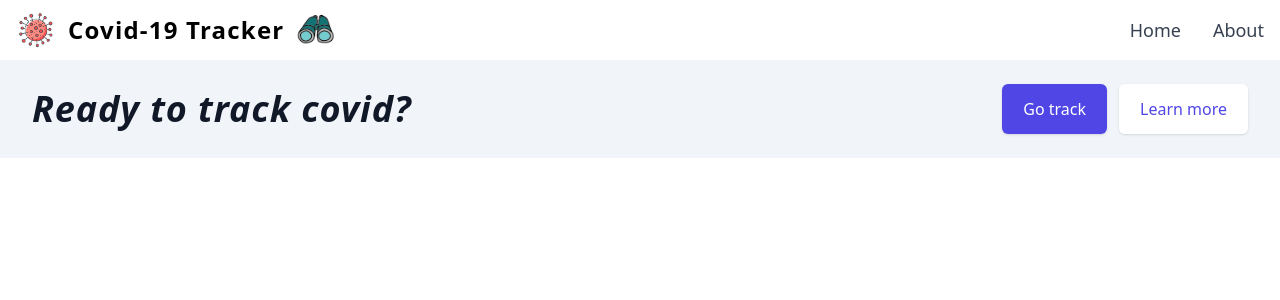
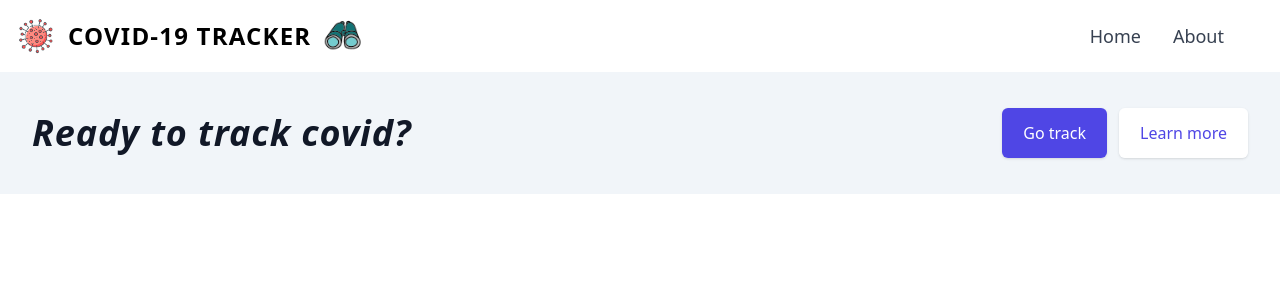
Before and after one commit to msperl00/Covid19-Tracker, a Vue app: page / in a window 1280 px wide. Shown: the top 300 px of the page. Built offline with nearby package versions, Linux system fonts and the light colour scheme.

Commit message:
refactor comp. countryselect

```diff
--- a/src/components/CountrySelect.vue
+++ b/src/components/CountrySelect.vue
@@ -1,7 +1,10 @@
 <template>
     <select @change="onChange()" v-model="selected" class="form-select block border rounded p-3 w-full mb-5">
         <option value="0" >Select Country</option>
-        <option v-for="country in countries" :value="country.ID"> {{country.Country}}</option>
+        <option v-for="country in countries" :value="country.ID">
+        <span v-if="country.ID == undefined" >Global</span>
+        <span v-else >{{country.Country}} </span>
+        </option>
         <!-- TODO interface del input -->
     </select>
 
@@ -24,6 +27,7 @@
                     const country = this.countries.find( (item) => item.ID === this.selected);
                     console.log(country);
                     this.$emit('get-country', country)
+                    this.$emit('get-title','GLOBAL DETAILS')
                 }
         }
     }
--- a/src/components/Navbar.vue
+++ b/src/components/Navbar.vue
@@ -1,5 +1,5 @@
 <template>
-    <nav class="bg-white border-gray-200 px-2 sm:px-4 py-2.5 dark:bg-gray-800">
+    <nav class="bg-white border-gray-200 px-2 sm:px-4 py-4 dark:bg-gray-800">
         <div class=" flex flex-wrap justify-between items-center mx-auto">
             <a href="#" class="flex">
                 <router-link to="/">
@@ -7,12 +7,12 @@
                 </router-link>
                 <span
                     class="self-center text-2xl font-bold whitespace-nowrap dark:text-white tracking-wider "
-                >Covid-19 Tracker</span>
+                >COVID-19 TRACKER</span>
                 <router-link to="/about">
                     <img class="ml-3 h-10" src="../../public/images/prismaticos.png" alt="prismaticos" />
                 </router-link>
             </a>
-            <div class="hidden w-full md:block md:w-auto"  id="mobile-menu">
+            <div class="hidden w-full md:block md:w-auto px-10"  id="mobile-menu">
                 <ul
                     class="flex flex-col mt-4 md:flex-row md:space-x-8 md:mt-0 md:text-sm md:font-medium"
                 >
--- a/src/components/Tracker.vue
+++ b/src/components/Tracker.vue
@@ -10,7 +10,7 @@
    </div>
 </template>
 <script>
-import { ref, onMounted, inject, onBeforeUpdate,onBeforeMount, computed} from 'vue'
+import { ref, onMounted, inject, onBeforeUpdate,onBeforeMount, computed, reactive} from 'vue'
 import {useFetch} from '../hooks/useFetch'
 import DataBox from '../components/DataBox.vue'
 import CountrySelect from '../components/CountrySelect.vue'
@@ -22,11 +22,12 @@ export default {
     setup(props, context){
         const loading = inject('mySpinner')
         console.log('Using Inject in Tracker '+loading.val);
-
+        const titleConst = 'GLOBAL DETAILS';
+        let addGlobal = ref(true);
        /*  let title= ref('Global'); */
         let date= '';
-        let title = ref('GLobal details');
-        let stats= {};
+        let title = ref('GLOBAL DETAILS');
+        let stats= reactive({});
         let countries= {};
         let worldData = {};
 
@@ -43,18 +44,32 @@ export default {
           stats = worldData.Global;
 
          function getStatus(){
-             stats = worldData.Global;
+             /* TO READ REACTIVE DATA */
+           if(title.value === 'GLOBAL DETAILS')
+                 stats = worldData.Global;
              return stats;
          }
+
          function getCountries(){
              countries = worldData.Countries;
+            console.log(addGlobal);
+             if(addGlobal){
+             const auxGlobal = worldData.Global;
+             countries.unshift(worldData.Global);
+             addGlobal = false;
+             }
+             console.log(countries);
+             console.log(addGlobal);
              return countries;
          }
 
          function getCountryData(country){
              stats = country;
-             console.log(stats);
-             title.value = country.Country;
+             console.log(country);
+             if(country.Country != undefined)
+                 title.value = country.Country;
+             else
+                title.value = titleConst;
          }
 
          onMounted( async () => {
@@ -62,6 +77,7 @@ export default {
             getWorldData().then((response) => {
                 worldData = response;
                 console.log('GetWorldData', worldData);
+                 stats = worldData.Global;
                 // ! Se quita el spinner cuando se obtenga la response
                  setTimeout(() => {
                 loading.val = false;
@@ -69,7 +85,6 @@ export default {
 
 
             }).catch(err => alert(err));
-
         })
 
         onBeforeMount( () => {
@@ -77,7 +92,7 @@ export default {
             loading.val = true;
         })
 
-       return {getWorldData, loading, getStatus, getCountries, getDate, getCountryData, title}
+       return {getWorldData, loading, getStatus, getCountries, getDate, getCountryData, title, stats, addGlobal}
 
     },
     watch: {
--- a/src/views/GlobalDetails.vue
+++ b/src/views/GlobalDetails.vue
@@ -1,52 +1,55 @@
 <template>
+  <div class="bg-slate-100">
     <div
-      class="mx-auto max-w-screen-xl  sm:px-4 lg:flex lg:justify-between md:flex md:justify-between lg:py-6 lg:px-8 md:py-6 md:px-8"
+      class="mx-auto bg-slate-100 max-w-screen-2xl sm:px-4 lg:flex lg:justify-between md:flex md:justify-between lg:py-0 lg:pt-4 lg:px-8 md:py-6 md:px-8 lg:mb-5"
     >
       <h2
-        class="text-3xl  italic font-extrabold  leading-9 tracking-wider text-gray-900 sm:text-4xl sm:leading-10"
+        class="text-3xl italic font-extrabold leading-9 tracking-wider text-gray-900 sm:text-4xl sm:leading-10"
       >
-        {{title}} <Clock />
+        {{ title }}
+        <Clock />
         <!-- TODO -> Date -->
         <br />
       </h2>
-      <div class="hidden w-full md:block md:w-auto">
-        <div class="inline-flex rounded-md shadow md:flex-row md:space-x-8 md:mt-0 md:text-sm md:font-medium">
+
+      <div class="hidden w-full md:block md:w-auto lg:mt-4">
+        <div
+          class="inline-flex rounded-md shadow md:flex-row md:space-x-8 md:mt-0 md:text-sm md:font-medium"
+        >
           <router-link
             to="/"
             class="inline-flex items-center justify-center rounded-md border border-transparent bg-indigo-600 px-5 py-3 text-base font-medium leading-6 text-white transition duration-150 ease-in-out hover:bg-indigo-500 focus:outline-none"
-            >Go back</router-link
-          >
-
+          >Go back</router-link>
+        </div>
       </div>
     </div>
   </div>
   <div>
-      <Tracker @customChange="log"/>
+    <Tracker @customChange="log" />
   </div>
 </template>
 <script>
 import Tracker from '../components/Tracker.vue'
 import Clock from '../components/Clock.vue'
-import { ref, onMounted, inject, onBeforeUpdate,onBeforeMount, computed} from 'vue'
+import { ref, onMounted, inject, onBeforeUpdate, onBeforeMount, computed } from 'vue'
 
 export default {
   name: 'GlobalDetails',
-    components: {Tracker, Clock},
-    setup(){
+  components: { Tracker, Clock },
+  setup() {
 
     let title = ref('Global details');
 
     function log(event) {
-          console.log('New country details -> '+event);
+      console.log('New country details -> ' + event);
       title.value = event;
     }
 
-      return {title, log}
+    return { title, log }
   }
 
 }
 </script>
 
 <style>
-
 </style>
--- a/src/views/Home.vue
+++ b/src/views/Home.vue
@@ -28,7 +28,7 @@ export default {
 <template>
   <div class="bg-slate-100">
     <div
-      class="mx-auto max-w-screen-xl px-4 py-12 sm:px-6 lg:flex lg:items-center lg:justify-between lg:py-6 lg:px-8 md:flex md:items-center md:justify-between md:py-6 md:px-8"
+      class="mx-auto max-w-screen-2xl  sm:px-6 lg:flex lg:items-center lg:justify-between lg:py-9 lg:px-8 md:flex md:items-center md:justify-between md:py-6 md:px-8"
     >
       <h2
         class="text-3xl font-extrabold leading-9 tracking-wide text-gray-900 sm:text-4xl sm:leading-10 italic"
```
Lines whose indentation alone changed are shown as unchanged.
